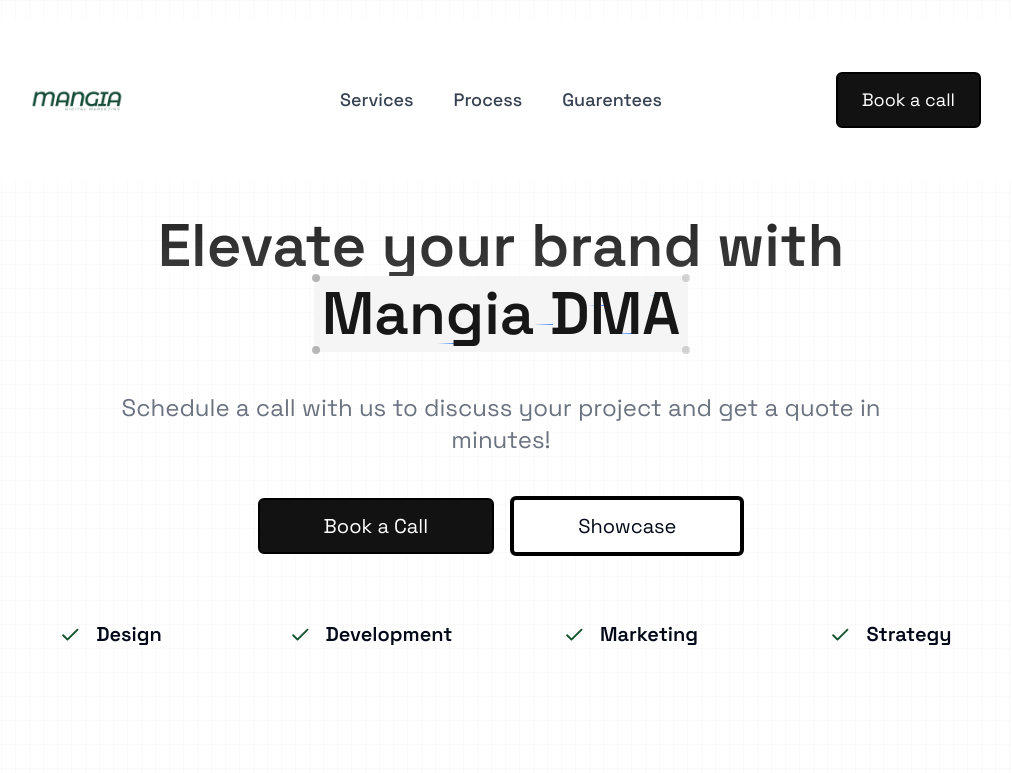
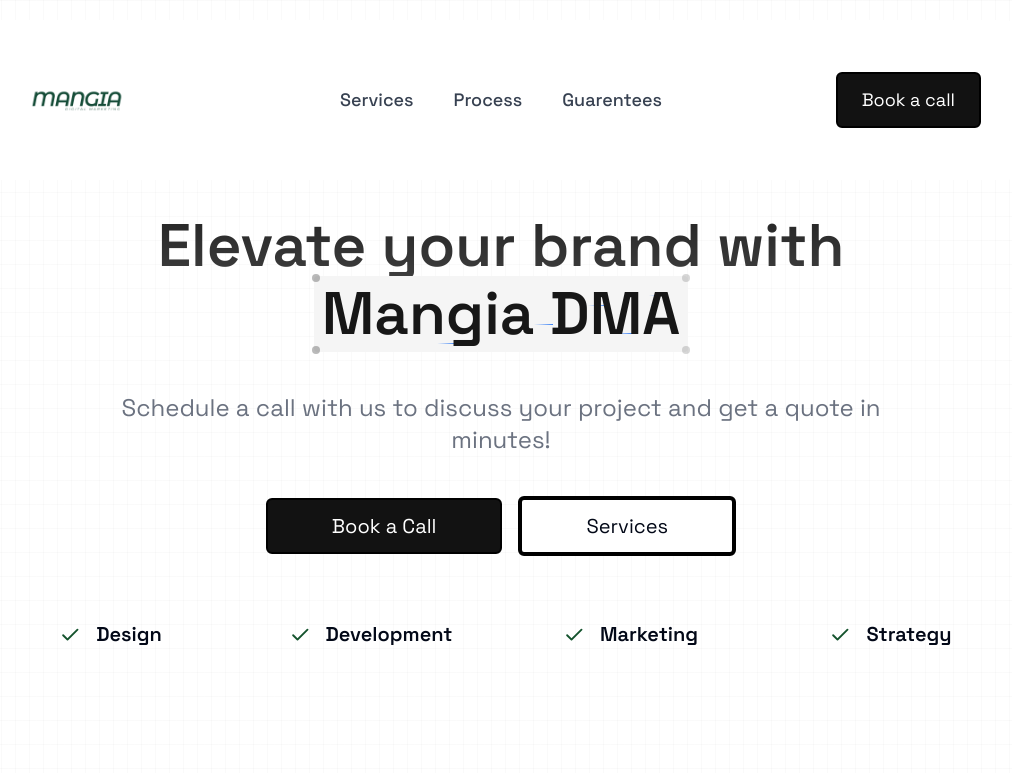
Before and after one commit to chancecaccamise/mangia, a Next.js app: page / in a window 1280 px wide. Shown: the top 773 px of the page, without its empty margins (139-1151 px from the left). Built offline with nearby package versions, Linux system fonts and the light colour scheme.

Commit message:
changed footer and buttons

```diff
--- a/app/page.tsx
+++ b/app/page.tsx
@@ -16,6 +16,15 @@
 import Link from "next/link";
 import { PiCheckBold } from "react-icons/pi";
 import {Link as ScrollLink, Element} from "react-scroll";
+
+
+const footerLinks = [
+  "Privacy Policy",
+  "Terms of Use",
+  "Sales Policy",
+  "Legal",
+  "Site Map",
+];
 
 
 const services = [
@@ -155,8 +164,10 @@
             >
               Book a Call
             </Link>
-            <Link
-              href={"/showcase"}
+
+            <ScrollLink
+              to="services"
+              smooth={true}
               className="
               bg-white
    py-3
@@ -168,8 +179,8 @@
         rounded-[6px]
         hover:shadow-[1px_1px_rgba(0,0,0),2px_2px_rgba(0,0,0),3px_3px_rgba(0,0,0),4px_4px_rgba(0,0,0),5px_5px_0px_0px_rgba(0,0,0)] dark:shadow-[1px_1px_rgba(255,255,255),2px_2px_rgba(255,255,255),3px_3px_rgba(255,255,255),4px_4px_rgba(255,255,255),5px_5px_0px_0px_rgba(255,255,255)]"
             >
-              Showcase
-            </Link>
+              Services
+            </ScrollLink>
           </div>
           <div className="grid grid-cols-2 md:grid-cols-4 gap-4 items-center text-left md:justify-items-center md:mx-auto mt-10 md:mt-16">
             <BoxReveal boxColor={"#154D38"} duration={0.5}>
@@ -332,10 +343,10 @@
               alt="image"
             />{" "}
           </h1>
-          <p className="text-left  text-xl  text-gray-500">(716)-638-1627</p>
-          <p className="text-left  text-xl  text-gray-500">
+
+          {/*<p className="text-left  text-xl  text-gray-500">
             mangiadma@gmail.com
-          </p>
+          </p>*/}
         </div>
 
         <div className="flex md:justify-center gap-x-4 mt-10">
```
